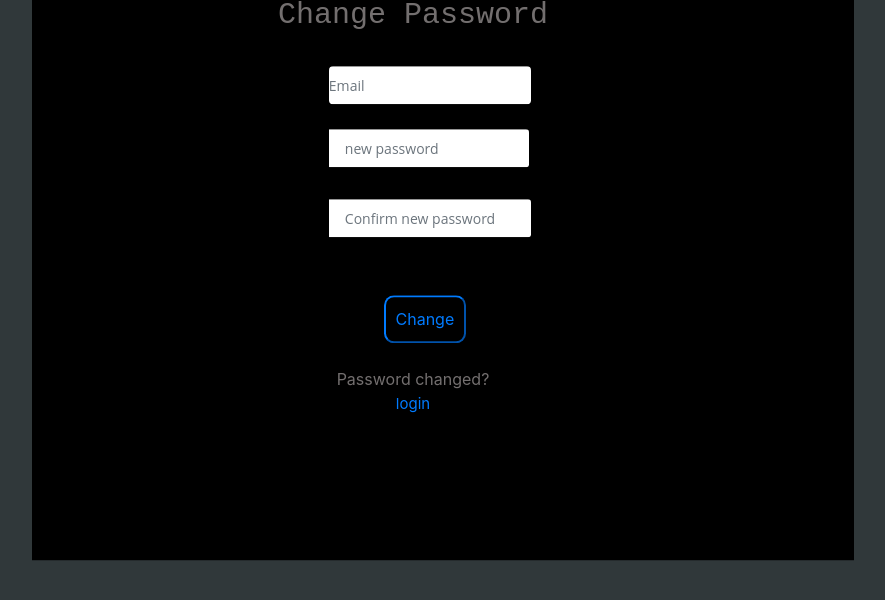
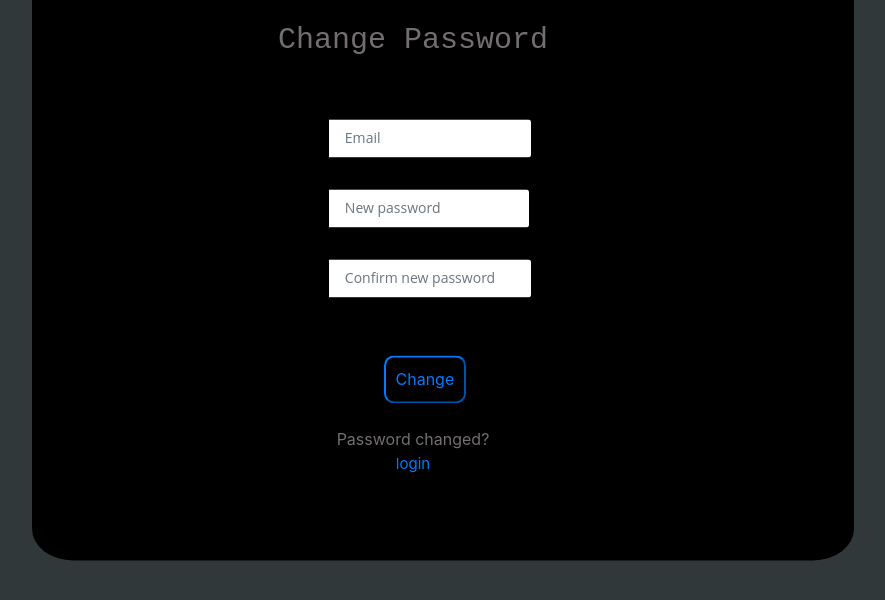
Before and after one commit to snehalp98/tweetAppFrontEnd, an Angular app: page /forgot-password in a window 1280 px wide. Shown: the top 600 px of the page, without its empty margins (244-1129 px from the left). Built offline with nearby package versions, Linux system fonts and the light colour scheme.

Commit message:
enhanced tweet app frontend

```diff
--- a/src/app/forgot-password/forgot-password.component.css
+++ b/src/app/forgot-password/forgot-password.component.css
@@ -102,6 +102,16 @@ input[type="password"] {
   width: 200px;
 }
 
+#login form input[type="text"],
+input[type="email"] {
+  background-color: #fff;
+  border-radius: 0px 3px 3px 0px;
+  color: #000;
+  margin-bottom: 0.5em;
+  padding: 0 16px;
+  width: 200px;
+}
+
 .btn {
   border-radius: 3px;
   -moz-border-radius: 3px;
--- a/src/app/forgot-password/forgot-password.component.html
+++ b/src/app/forgot-password/forgot-password.component.html
@@ -4,11 +4,12 @@
       <div
         style="
           background-color: black;
-          padding: 20% 50% 20% 40%;
+          padding: 0% 50% 10% 40%;
           margin-right: 70%;
+          border-radius: 5%;
         "
       >
-        <div style="padding-bottom: 10%">
+        <div style="padding-bottom: 20%; padding-top: 30%">
           <span
             style="
               font-family: 'Courier New', Courier, monospace;
@@ -30,11 +31,11 @@
               <!-- <div class="col-md-2"><i class="fa fa-user fa-2x"></i></div> -->
               <div class="col-md-10">
                 <input
+                  style="width: 120%"
                   type="email"
                   formControlName="email"
                   class="form-control"
                   placeholder="Email"
-                  style="width: 120%"
                 />
                 <div class="validationMsg">
                   <small
@@ -68,7 +69,7 @@
                   type="password"
                   formControlName="newPassword"
                   class="form-control"
-                  placeholder="new password"
+                  placeholder="New password"
                 />
                 <div class="validationMsg">
                   <small
@@ -78,7 +79,7 @@
                       forgotPasswordForm.get('newPassword')?.errors?.required
                     "
                   >
-                    new password is mandatory
+                    New password is mandatory
                   </small>
                   <small
                     class="text-danger"
--- a/src/app/login/login.component.html
+++ b/src/app/login/login.component.html
@@ -8,15 +8,17 @@
           background-color: black;
           padding-top: 10%;
           padding-bottom: 10%;
-          padding-left: 10%;
+          padding-left: 5%;
           padding-right: 10%;
+          margin-bottom: 25%;
         "
       >
         <div>
           <h1
             style="
               font-family: 'Courier New', Courier, monospace;
-              margin-bottom: 5%;
+              margin-bottom: 10%;
+              font-size: 30px;
               color: rgb(115, 111, 111);
             "
           >
--- a/src/app/register/register.component.html
+++ b/src/app/register/register.component.html
@@ -18,8 +18,11 @@
         <div>
           <h1
             style="
+              padding-bottom: 5%;
+              padding-top: 5%;
+              padding-left: 13%;
               font-family: 'Courier New', Courier, monospace;
-              margin-bottom: 5%;
+              font-size: 30px;
               color: rgb(115, 111, 111);
             "
           >
```
